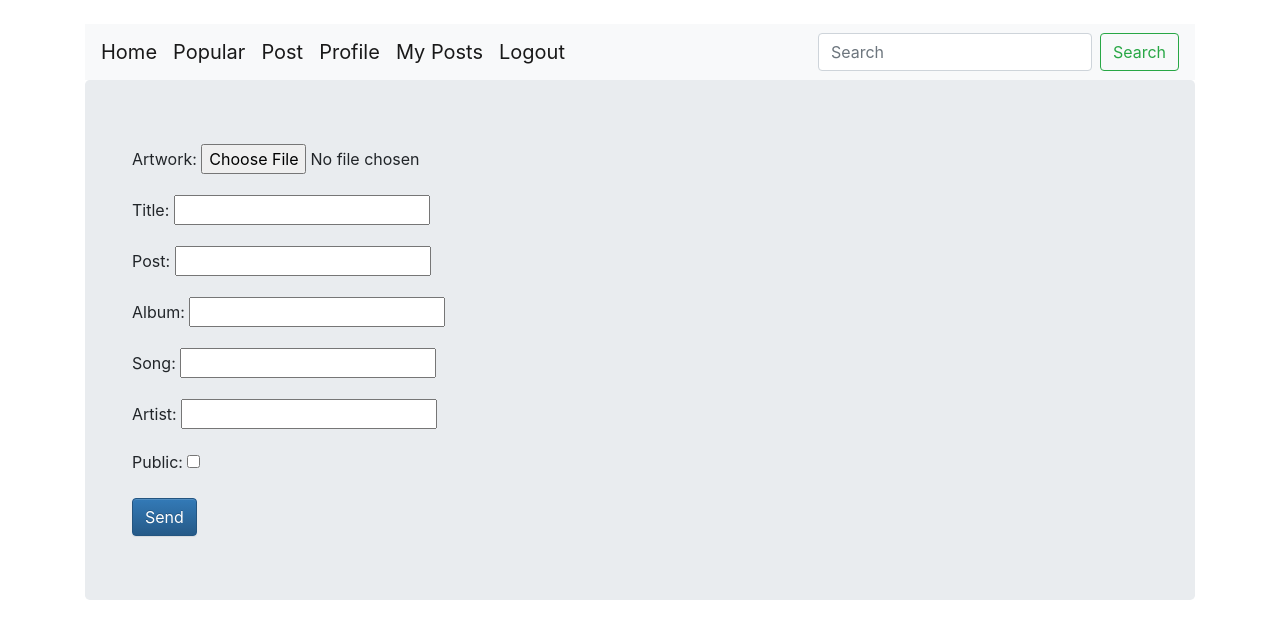
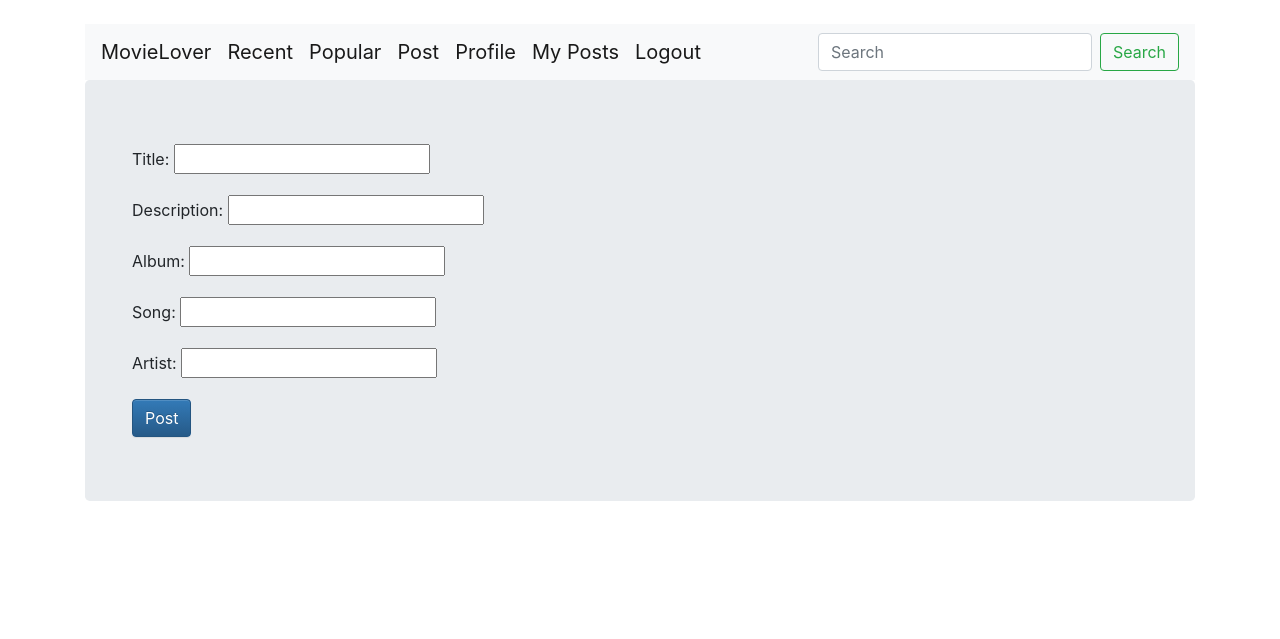
Before and after one commit to qoconnor/Lab-6, a Django app: page /account/create_post/ in a window 1280 px wide. Shown: the top 639 px of the page. Run offline with Django 3.2, Linux system fonts and the light colour scheme; a user stored in the database is signed in; some libraries are stand-ins or nearby versions.

Commit message:
Slight changes all around

```diff
--- a/musicapp/accounts/forms.py
+++ b/musicapp/accounts/forms.py
@@ -14,13 +14,11 @@ class ImageUploadForm(forms.Form):
     image = forms.ImageField()
 
 class CreatePostForm(forms.Form):
-    artwork = forms.ImageField(required=False)
     title = forms.CharField(label='Title:', required=True)
-    post = forms.CharField(label='Post:', required=True)
+    post = forms.CharField(label='Description:', required=True)
     album = forms.CharField(label='Album:', required=False)
     song = forms.CharField(label='Song:', required=False)
     artist = forms.CharField(label='Artist:', required=False)
-    public = forms.BooleanField(required=False)
 
 class CreateCommentForm(forms.Form):
     comment = forms.CharField(label='Comment:', required=True)
--- a/musicapp/accounts/models.py
+++ b/musicapp/accounts/models.py
@@ -24,8 +24,7 @@ class Posts(models.Model):
     album = models.CharField(max_length=100, default='N/A')
     song = models.CharField(max_length=100, default='N/A')
     artist = models.CharField(max_length=100, default='N/A')
-    artwork = models.ImageField(blank=True, default='default.jpg')
-    public = models.BooleanField(default=False)
+    artwork = models.ImageField(blank=True, upload_to = 'media', default='default.jpg')
     views = models.IntegerField(default=0)
 
 class Comments(models.Model):
--- a/musicapp/accounts/templates/accounts/create_comment.html
+++ b/musicapp/accounts/templates/accounts/create_comment.html
@@ -1,6 +1,8 @@
 {% extends 'base.html' %}
 
 {% block body %}
+<div class="container" align="center">
+<div class="jumbotron" align="left">
   <div class="container">
     <form method="post">
       {% csrf_token %}
@@ -8,4 +10,7 @@
       <button type="submit" class="btn btn-primary">Submit</button>
     </form>
   </div>
+</div>
+</div>
+
 {% endblock %}
--- a/musicapp/accounts/templates/accounts/create_post.html
+++ b/musicapp/accounts/templates/accounts/create_post.html
@@ -1,7 +1,7 @@
 {% extends 'base.html' %}
 
 {% block head %}
-  <title>{{user}}'s Profil</title>
+  <title>{{user}}'s Profile</title>
 {% endblock %}
 
 {% block body %}
@@ -11,7 +11,7 @@
     <form method="POST" enctype="multipart/form-data" action="">
       {% csrf_token %}
       {{form.as_p}}
-      <button type="submit" class="btn btn-primary">Send</button>
+      <button type="submit" class="btn btn-primary">Post</button>
     </form>
   </div>
 </div>
--- a/musicapp/accounts/templates/accounts/edit_profile.html
+++ b/musicapp/accounts/templates/accounts/edit_profile.html
@@ -11,7 +11,7 @@
 
     <form action="/account/profile_pic/" method="post" enctype="multipart/form-data">
       {% csrf_token %}
-          <p>
+         <p>
              <input id="id_image" type="file" class="" name="image">
          </p>
          <button type="submit">Submit</button>
--- a/musicapp/accounts/templates/accounts/home.html
+++ b/musicapp/accounts/templates/accounts/home.html
@@ -4,7 +4,7 @@
 <div class="container" align="center">
 <div class="jumbotron" align="left">
 <div class="container">
-    <h1>Home</h1>
+    <h1>Recent Posts</h1>
 
     {% for post in posts %}
       <div class="col-sm-6">
--- a/musicapp/accounts/templates/accounts/login.html
+++ b/musicapp/accounts/templates/accounts/login.html
@@ -1,6 +1,8 @@
 {% extends 'base.html' %}
 
 {% block body %}
+<div class="container" align="center">
+<div class="jumbotron" align="left">
 <div class="container">
   <h1>Welcome</h1>
   <p>You can log in here! </p>
@@ -11,4 +13,6 @@
     <button class="btn btn-default" type="submit" name="button">Login</button>
   </form>
 </div>
+</div>
+</div>
 {% endblock %}
--- a/musicapp/accounts/templates/accounts/view_post.html
+++ b/musicapp/accounts/templates/accounts/view_post.html
@@ -4,7 +4,7 @@
 <div class="container" align="center">
 <div class="jumbotron" align="left">
   <div class="container">
-    <p>{{ post.views }} views</p>
+    <p>{{ post.views }} views <br> Posted on: {{now}}</p>
     <h3>{{ post.title }}</h3>
     <div class="row">
       <div class="col-sm-6">
--- a/musicapp/accounts/templates/base.html
+++ b/musicapp/accounts/templates/base.html
@@ -1,4 +1,13 @@
 <!DOCTYPE html>
+
+<style media="screen">
+  .navbar-default {
+  background-color:teal;
+  background-image: none;
+  background-repeat: no-repeat;
+  }
+</style>
+
 <html lang="en" dir="ltr">
   <head>
     <link rel="stylesheet" href="https://stackpath.bootstrapcdn.com/bootstrap/4.1.3/css/bootstrap.min.css" integrity="sha384-MCw98/SFnGE8fJT3GXwEOngsV7Zt27NXFoaoApmYm81iuXoPkFOJwJ8ERdknLPMO" crossorigin="anonymous">
@@ -17,14 +26,16 @@
     <div class="container">
       <nav class="navbar navbar-expand-lg navbar-light bg-light">
         {% if user.is_authenticated %}
-          <a class="navbar-brand" href="/account">Home</a>
+          <a class="navbar-brand" href="/account">MovieLover</a>
+          <a class="navbar-brand" href="/account">Recent</a>
           <a class="navbar-brand" href="/account/popular">Popular</a>
           <a class="navbar-brand" href="/account/create_post">Post</a>
           <a class="navbar-brand" href="/account/profile/?p={{user.username}}">Profile</a>
           <a class="navbar-brand" href="/account/my_posts">My Posts</a>
           <a class="navbar-brand" href="/account/logout">Logout</a>
         {% else %}
-          <a class="navbar-brand" href="/">Home</a>
+          <a class="navbar-brand" href="/account/login">Home</a>
+            <a class="navbar-brand" href="/account">Recent</a>
           <a class="navbar-brand" href="/account/popular">Popular</a>
           <a class="navbar-brand" href="/account/login">Login</a>
         {% endif %}
--- a/musicapp/accounts/urls.py
+++ b/musicapp/accounts/urls.py
@@ -20,7 +20,7 @@ urlpatterns = [
     url(r'^remove_post/(?P<pk>\d+)/$', views.remove_post, name='remove_post'),
     url(r'^create_comment/(?P<pk>\d+)/$', views.create_comment, name='create_comment'),
     path('my_posts/', views.my_posts, name='my_posts'),
-    path('popular', views.popular, name='popular'),
+    path('popular/', views.popular, name='popular'),
 ]
 
 #if settings.DEBUG:
--- a/musicapp/accounts/views.py
+++ b/musicapp/accounts/views.py
@@ -3,6 +3,7 @@ from django.contrib.auth.forms import UserCreationForm, UserChangeForm
 from django.contrib.auth.models import User
 from accounts.forms import EditProfileForm, ImageUploadForm, CreatePostForm, CreateCommentForm
 from accounts.models import UserProfile, Posts, Comments
+import datetime
 
 # Create your views here.
 def home(request):
@@ -99,7 +100,6 @@ def create_post(request):
                 obj.album = form.cleaned_data['album']
                 obj.song = form.cleaned_data['song']
                 obj.artist = form.cleaned_data['artist']
-                obj.public = form.cleaned_data['public']
                 obj.save()
                 posts = Posts.objects.all().order_by("-id")
                 args = {'posts': posts}
@@ -120,7 +120,8 @@ def view_post(request, pk):
     delete = 0
     if request.user == post.fromUser:
         delete = 1
-    args = {'post': post, 'comments': comments, 'delete': delete}
+    now = datetime.datetime.now()
+    args = {'post': post, 'comments': comments, 'delete': delete, 'now': now}
     return render(request, 'accounts/view_post.html', args)
 
 def create_comment(request, pk):
@@ -137,18 +138,19 @@ def create_comment(request, pk):
             delete = 0
             if request.user == post.fromUser:
                 delete = 1
-            args = {'post': post, 'comments': comments, 'delete': delete}
+            now = datetime.datetime.now()
+            args = {'post': post, 'comments': comments, 'delete': delete, 'now': now}
             return render(request, 'accounts/view_post.html', args)
     else:
         form = CreateCommentForm()
         args = {'form': form}
         return render(request, 'accounts/create_comment.html', args)
-    return HttpResponse('Somethign went wrong')
+    return HttpResponse('Something went wrong')
 
 def my_posts(request):
-        posts = Posts.objects.filter(fromUser=request.user).order_by("-id")
-        args = {'posts': posts}
-        return render(request, 'accounts/my_posts.html', args)
+    posts = Posts.objects.filter(fromUser=request.user).order_by("-id")
+    args = {'posts': posts}
+    return render(request, 'accounts/my_posts.html', args)
 
 def remove_post(request, pk):
     post = Posts.objects.get(pk=pk)
--- a/musicapp/musicapp/views.py
+++ b/musicapp/musicapp/views.py
@@ -1,6 +1,6 @@
-from django.shortcuts import redirect
+from django.shortcuts import redirect, render
 
 def loginRedirect(request):
     #if request.user.is_authenticated():
-        return redirect('/account/')
+        return redirect('/account/help')
         #return redirect('/account/login')
```
Also changed, not shown: musicapp/accounts/migrations/0009_auto_20181204_2052.py (added), musicapp/db.sqlite3.
